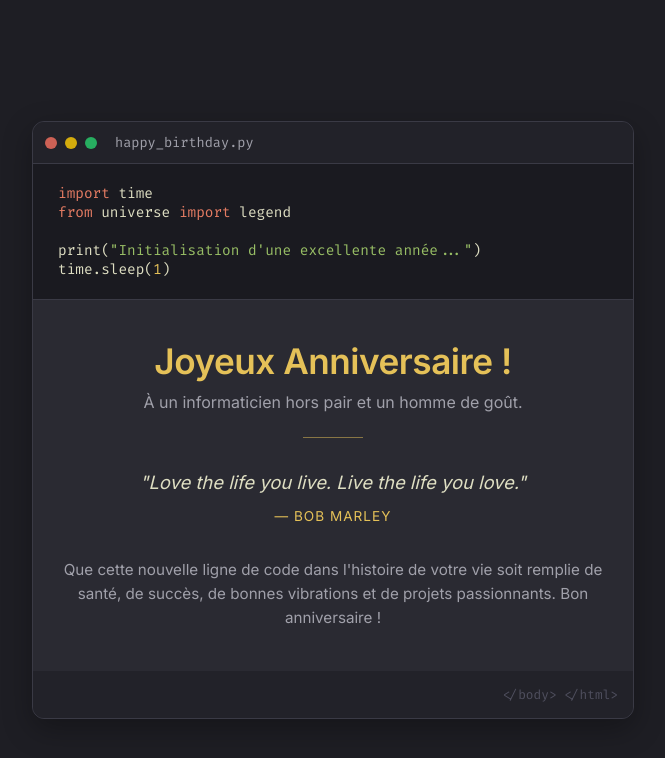
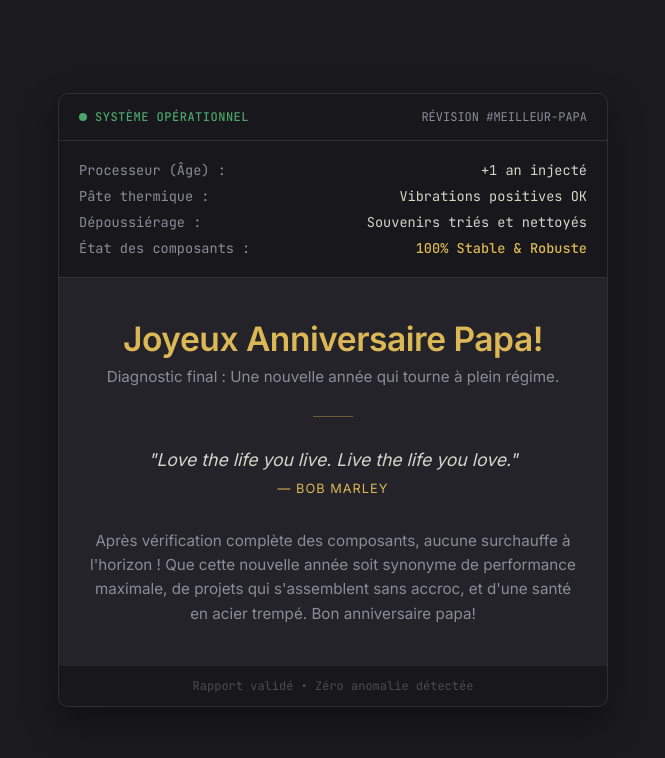
Before and after one commit to 20Frederic20/hf-birthday, a plain HTML site: page index.html in a window 1280 px wide. Shown: the whole page, without its empty margins (307-972 px from the left). Drawn offline with Linux system fonts and the light colour scheme.

Commit message:
make some correction

```diff
--- a/index.html
+++ b/index.html
@@ -3,52 +3,55 @@
 <head>
     <meta charset="UTF-8">
     <meta name="viewport" content="width=device-width, initial-scale=1.0">
-    <title>Joyeux Anniversaire !</title>
+    <title>Joyeux Anniversaire - Maintenance Spécification</title>
     <link rel="stylesheet" href="style.css">
-    <!-- Intégration d'une police style "code" et une plus douce -->
+    <!-- Polices pour un look "Tech propre" -->
     <link rel="preconnect" href="https://fonts.googleapis.com">
     <link rel="preconnect" href="https://fonts.gstatic.com" crossorigin>
-    <link href="https://fonts.googleapis.com/css2?family=Fira+Code:wght@400;500&family=Inter:wght@300;400;600&display=swap" rel="stylesheet">
+    <link href="https://fonts.googleapis.com/css2?family=JetBrains+Mono:wght@400;500&family=Inter:wght@300;400;600&display=swap" rel="stylesheet">
 </head>
 <body>
 
     <div class="card-container">
-        <!-- Section Code/Informatique Soft -->
-        <div class="terminal-header">
-            <span class="dot red"></span>
-            <span class="dot yellow"></span>
-            <span class="dot green"></span>
-            <span class="terminal-title">happy_birthday.py</span>
+        <!-- En-tête de la fiche d'intervention -->
+        <div class="maintenance-header">
+            <div class="status-indicator">
+                <span class="pulse-dot"></span>
+                <span class="status-text">SYSTÈME OPÉRATIONNEL</span>
+            </div>
+            <span class="ticket-number">RÉVISION #MEILLEUR-PAPA</span>
         </div>
 
-        <div class="terminal-body">
-            <p class="code-line"><span class="keyword">import</span> time</p>
-            <p class="code-line"><span class="keyword">from</span> universe <span class="keyword">import</span> legend</p>
-            <br>
-            <p class="code-line">print(<span class="string">"Initialisation d'une excellente année..."</span>)</p>
-            <p class="code-line">time.sleep(<span class="number">1</span>)</p>
+        <!-- Rapport de diagnostic rapide -->
+        <div class="diagnostic-box">
+            <div class="diag-item"><span class="label">Processeur (Âge) :</span> <span class="value">+1 an injecté</span></div>
+            <div class="diag-item"><span class="label">Pâte thermique :</span> <span class="value">Vibrations positives OK</span></div>
+            <div class="diag-item"><span class="label">Dépoussiérage :</span> <span class="value">Souvenirs triés et nettoyés</span></div>
+            <div class="diag-item"><span class="label">État des composants :</span> <span class="value stable">100% Stable & Robuste</span></div>
         </div>
 
-        <!-- Section Message Principal -->
+        <!-- Contenu Principal -->
         <main class="main-content">
-            <h1>Joyeux Anniversaire !</h1>
-            <p class="subtitle">À un informaticien hors pair et un homme de goût.</p>
+            <h1>Joyeux Anniversaire Papa!</h1>
+            <p class="subtitle">Diagnostic final : Une nouvelle année qui tourne à plein régime.</p>
 
             <div class="divider"></div>
 
-            <!-- Citation Clin d'œil à Bob Marley -->
+            <!-- Citation Bob Marley -->
             <blockquote class="marley-quote">
                 "Love the life you live. Live the life you love."
                 <cite>— Bob Marley</cite>
             </blockquote>
 
+            <!-- Message ciblé Maintenance -->
             <div class="personal-note">
-                <p>Que cette nouvelle ligne de code dans l'histoire de votre vie soit remplie de santé, de succès, de bonnes vibrations et de projets passionnants. Bon anniversaire !</p>
+                <p>Après vérification complète des composants, aucune surchauffe à l'horizon ! Que cette nouvelle année soit synonyme de performance maximale, de projets qui s'assemblent sans accroc, et d'une santé en acier trempé. Bon anniversaire papa!</p>
             </div>
         </main>
 
+        <!-- Pied de page -->
         <div class="card-footer">
-            <p>&lt;/body&gt; &lt;/html&gt;</p>
+            <p>Rapport validé • Zéro anomalie détectée</p>
         </div>
     </div>
 
--- a/style.css
+++ b/style.css
@@ -1,21 +1,19 @@
-/* Réinitialisation de base */
+/* Réinitialisation */
 * {
     margin: 0;
     padding: 0;
-    box-box-sizing: border-box;
+    box-sizing: border-box;
 }
 
-/* Couleurs ternes, douces et informatiques */
+/* Palette de couleurs ternes et softs */
 :root {
-    --bg-color: #1e1e24;       /* Noir/gris doux, style éditeur de code */
-    --card-bg: #2a2a32;        /* Gris un peu plus clair pour détacher la carte */
-    --text-main: #dedec2;      /* Blanc cassé/terne très doux pour les yeux */
-    --text-muted: #a0a0aa;     /* Gris moyen pour les sous-titres */
-    --accent-yellow: #e5c158;  /* Jaune désaturé, terne, style "or vieux" ou "sable" */
-
-    /* Couleurs du code */
-    --code-keyword: #e57c63;
-    --code-string: #98be65;
+    --bg-color: #1b1b1f;        /* Fond anthracite très sombre et doux */
+    --card-bg: #232329;         /* Gris ardoise pour détacher la carte */
+    --diag-bg: #17171c;         /* Fond du bloc diagnostic */
+    --text-main: #d5d5c9;       /* Blanc cassé mat / crème terne */
+    --text-muted: #8c8c96;      /* Gris atténué pour les détails */
+    --accent-yellow: #dbb756;   /* Jaune sable désaturé (sobre et chaleureux) */
+    --status-green: #4ca66b;    /* Vert doux pour les indicateurs stables */
 }
 
 body {
@@ -29,101 +27,128 @@ body {
     padding: 20px;
 }
 
-/* Conteneur principal style carte/application */
+/* Carte principale style "Fiche technique / Équipement pro" */
 .card-container {
     background-color: var(--card-bg);
     width: 100%;
-    max-width: 600px;
-    border-radius: 12px;
-    box-shadow: 0 10px 30px rgba(0, 0, 0, 0.3);
+    max-width: 550px;
+    border-radius: 10px;
+    box-shadow: 0 15px 35px rgba(0, 0, 0, 0.4);
     overflow: hidden;
-    border: 1px solid #3a3a45;
+    border: 1px solid #2f2f38;
 }
 
-/* Faux terminal en haut */
-.terminal-header {
-    background-color: #222229;
-    padding: 12px;
+/* En-tête Maintenance */
+.maintenance-header {
+    background-color: #17171c;
+    padding: 15px 20px;
+    display: flex;
+    justify-content: space-between;
+    align-items: center;
+    border-bottom: 1px solid #2f2f38;
+}
+
+.status-indicator {
     display: flex;
     align-items: center;
-    border-bottom: 1px solid #3a3a45;
+    gap: 8px;
 }
 
-.dot {
-    width: 12px;
-    height: 12px;
+/* Petit point lumineux vert stable */
+.pulse-dot {
+    width: 8px;
+    height: 8px;
+    background-color: var(--status-green);
     border-radius: 50%;
-    margin-right: 8px;
-    display: inline-block;
-}
-/* Clin d'oeil très discret aux couleurs rasta mais version terne/pastelle */
-.dot.red { background-color: #cd6155; }
-.dot.yellow { background-color: #d4ac0d; }
-.dot.green { background-color: #27ae60; }
-
-.terminal-title {
-    font-family: 'Fira Code', monospace;
-    font-size: 0.85rem;
-    color: var(--text-muted);
-    margin-left: 10px;
 }
 
-.terminal-body {
-    font-family: 'Fira Code', monospace;
-    padding: 20px 25px;
-    background-color: #1a1a20;
-    font-size: 0.9rem;
-    border-bottom: 1px solid #3a3a45;
+.status-text {
+    font-family: 'JetBrains Mono', monospace;
+    font-size: 0.75rem;
+    font-weight: 500;
+    color: var(--status-green);
+    letter-spacing: 0.5px;
 }
 
-.keyword { color: var(--code-keyword); }
-.string { color: var(--code-string); }
-.number { color: var(--accent-yellow); }
+.ticket-number {
+    font-family: 'JetBrains Mono', monospace;
+    font-size: 0.75rem;
+    color: var(--text-muted);
+}
 
-/* Contenu Principal */
+/* Zone Diagnostic / Hardware */
+.diagnostic-box {
+    background-color: var(--diag-bg);
+    padding: 20px;
+    font-family: 'JetBrains Mono', monospace;
+    font-size: 0.85rem;
+    border-bottom: 1px solid #2f2f38;
+    display: flex;
+    flex-direction: column;
+    gap: 8px;
+}
+
+.diag-item {
+    display: flex;
+    justify-content: space-between;
+}
+
+.diag-item .label {
+    color: var(--text-muted);
+}
+
+.diag-item .value {
+    color: var(--text-main);
+}
+
+.diag-item .value.stable {
+    color: var(--accent-yellow);
+    font-weight: 500;
+}
+
+/* Corps du message principal */
 .main-content {
     padding: 40px 30px;
     text-align: center;
 }
 
 h1 {
-    font-size: 2.2rem;
+    font-size: 2.1rem;
     color: var(--accent-yellow);
     font-weight: 600;
-    margin-bottom: 10px;
+    margin-bottom: 8px;
     letter-spacing: -0.5px;
 }
 
 .subtitle {
     color: var(--text-muted);
-    font-size: 1rem;
-    margin-bottom: 25px;
+    font-size: 0.95rem;
+    margin-bottom: 30px;
 }
 
 .divider {
     height: 1px;
-    width: 60px;
+    width: 40px;
     background-color: var(--accent-yellow);
     margin: 0 auto 30px auto;
-    opacity: 0.5;
+    opacity: 0.4;
 }
 
 /* Citation Bob Marley */
 .marley-quote {
     font-style: italic;
-    font-size: 1.15rem;
+    font-size: 1.1rem;
     color: var(--text-main);
-    line-height: 1.6;
+    line-height: 1.5;
     margin-bottom: 30px;
-    padding: 0 10px;
 }
 
 .marley-quote cite {
     display: block;
     font-style: normal;
-    font-size: 0.85rem;
+    font-size: 0.8rem;
     color: var(--accent-yellow);
-    margin-top: 8px;
+    margin-top: 6px;
     text-transform: uppercase;
     letter-spacing: 1px;
 }
@@ -134,25 +159,25 @@ h1 {
     line-height: 1.6;
 }
 
-/* Bas de page */
+/* Pied de page */
 .card-footer {
-    padding: 15px;
-    text-align: right;
-    background-color: #222229;
-    font-family: 'Fira Code', monospace;
-    font-size: 0.8rem;
-    color: #4f4f5e;
+    padding: 12px 20px;
+    background-color: #17171c;
+    font-family: 'JetBrains Mono', monospace;
+    font-size: 0.75rem;
+    color: #4b4b54;
+    text-align: center;
 }
 
-/* Responsive pour les petits écrans */
+/* Responsive */
 @media (max-width: 480px) {
     .main-content {
         padding: 30px 20px;
     }
     h1 {
-        font-size: 1.8rem;
+        font-size: 1.7rem;
     }
-    .marley-quote {
-        font-size: 1rem;
+    .diagnostic-box {
+        font-size: 0.75rem;
     }
 }
```
